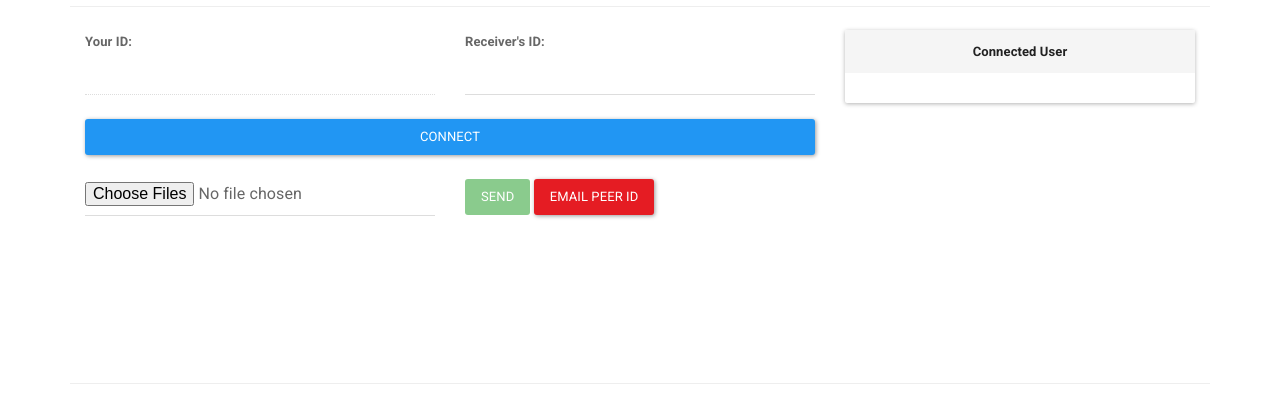
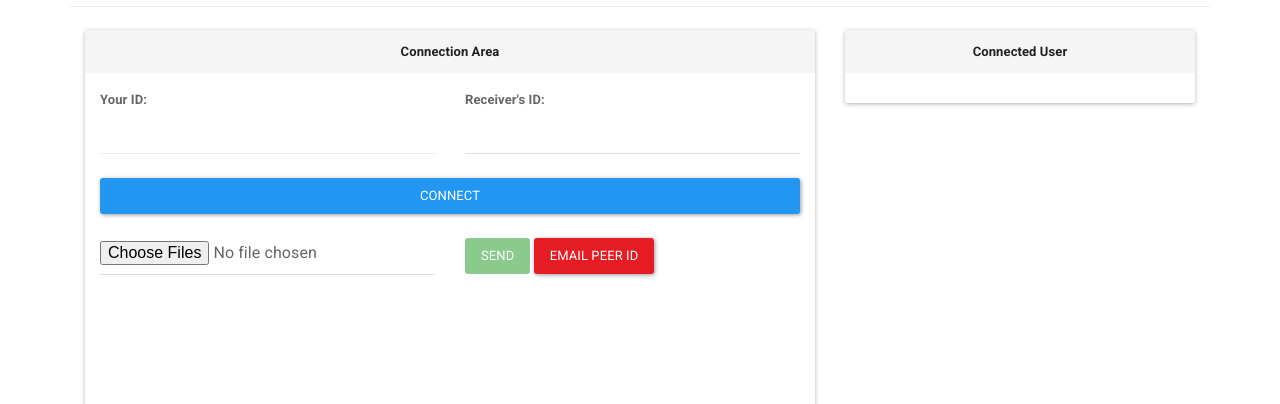
Before and after one commit to dhruvp-8/file-transfer, a website with bundled scripts: page index.html in a window 1280 px wide. Shown: the part 90-494 px from the top of the page. Built offline with nearby package versions, Linux system fonts and the light colour scheme; no server answers.

Commit message:
Some Changes!

```diff
--- a/index.html
+++ b/index.html
@@ -30,6 +30,9 @@
                 <div id="myError" class="alert alert-danger" hidden></div>
                 <div id="mySuccess" class="alert alert-success" hidden></div>
                 <div class="col-md-8 animated fadeIn">
+                    <div class="panel panel-default">
+                        <div class="panel-heading text-center"><strong>Connection Area</strong></div>
+                        <div class="panel-body">
                             <div class="row">
                                 <div class="col-md-6">
                                     <label><strong>Your ID:</strong></label>
@@ -62,11 +65,13 @@
                             <div id="myLoader" hidden="true">
                                 <div class="loader"></div>&nbsp;<span><h4><strong>Please Wait Until your file is being received from host...</strong></h4></span><br>
                             </div>
+
                             <div id="info"></div>
                             <br>
                             <div id="dwld-link"></div>
                             <br><br>
-                    <!--<div id="audio-listen"></div>-->
+                        </div>
+                      </div>
                 </div>
                 <div class="col-md-4">
                     <div class="panel panel-default animated slideInDown">
```
Lines whose indentation alone changed are shown as unchanged.
